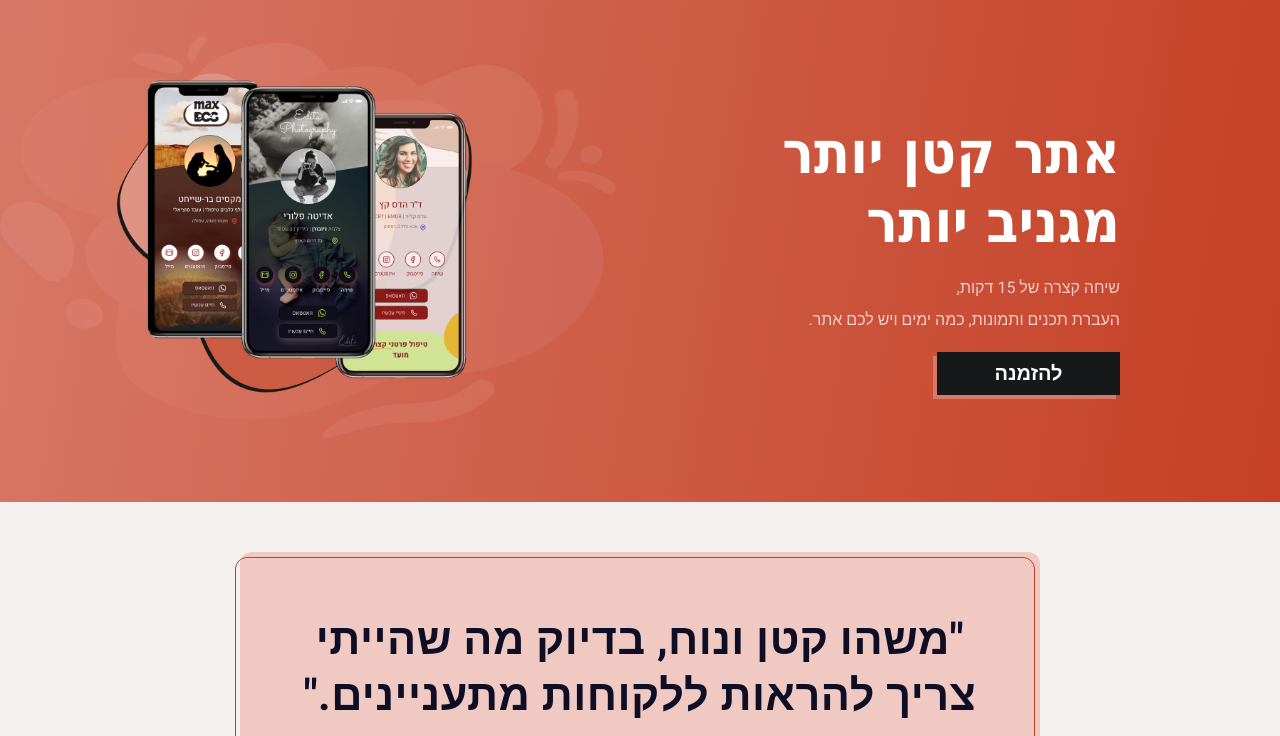
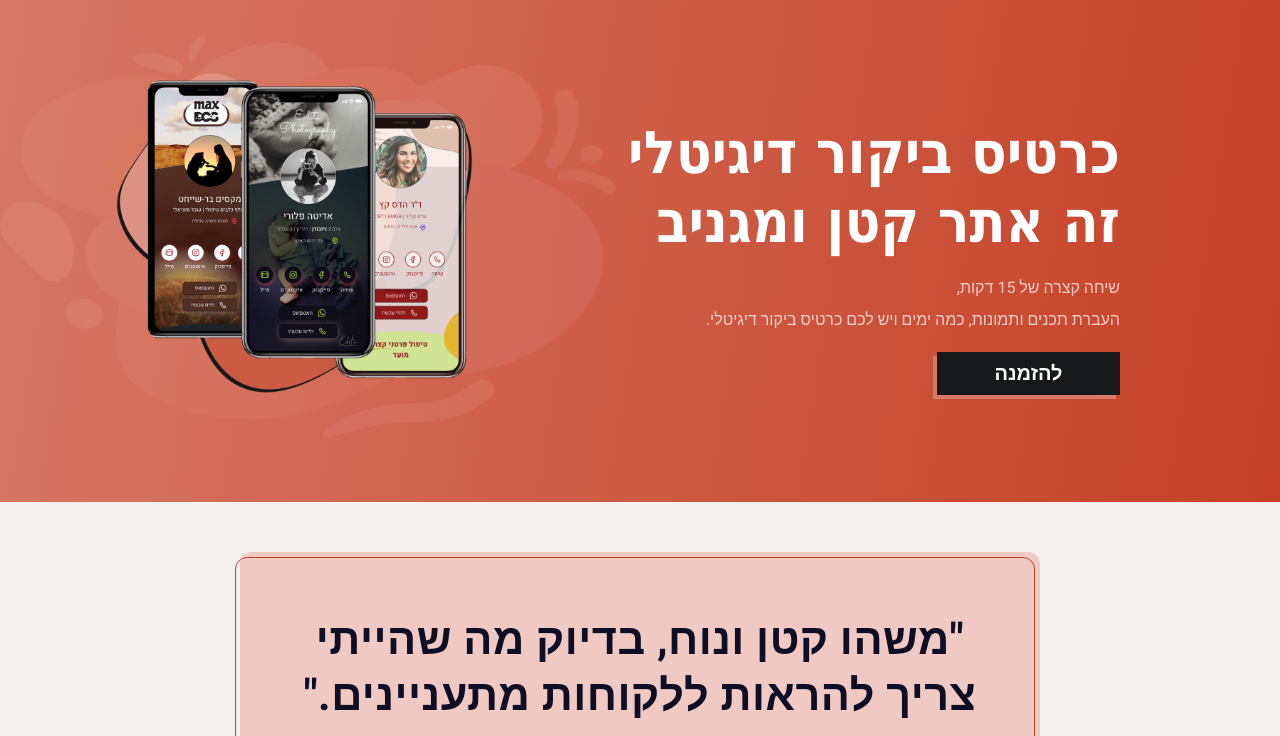
Before and after one commit to borispov/forcard-lp, an Astro site: page / in a window 1280 px wide. Shown: the part 64-800 px from the top of the page. Built offline with nearby package versions, Linux system fonts and the light colour scheme; Astro itself is replaced by a stand-in of ours.

Commit message:
changed headline for SEO purposes

```diff
--- a/src/components/Hero.astro
+++ b/src/components/Hero.astro
@@ -1,11 +1,13 @@
 <main>
     <div class="wrapper">
         <div class="content">
-            <h1>אתר קטן יותר <br>מגניב יותר</h1>
+            <h1>
+              כרטיס ביקור דיגיטלי <br> זה אתר קטן ומגניב
+            </h1>
             <p>
                 שיחה קצרה של 15 דקות,
                 <br>
-                העברת תכנים ותמונות, כמה ימים ויש לכם אתר.
+                העברת תכנים ותמונות, כמה ימים ויש לכם כרטיס ביקור דיגיטלי.
             </p>
             <a href="#contact">
                 <button>
```
